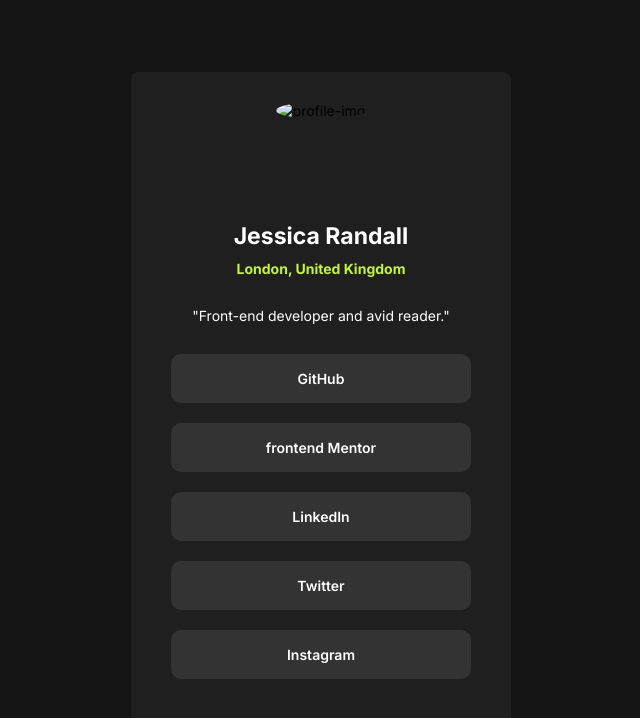
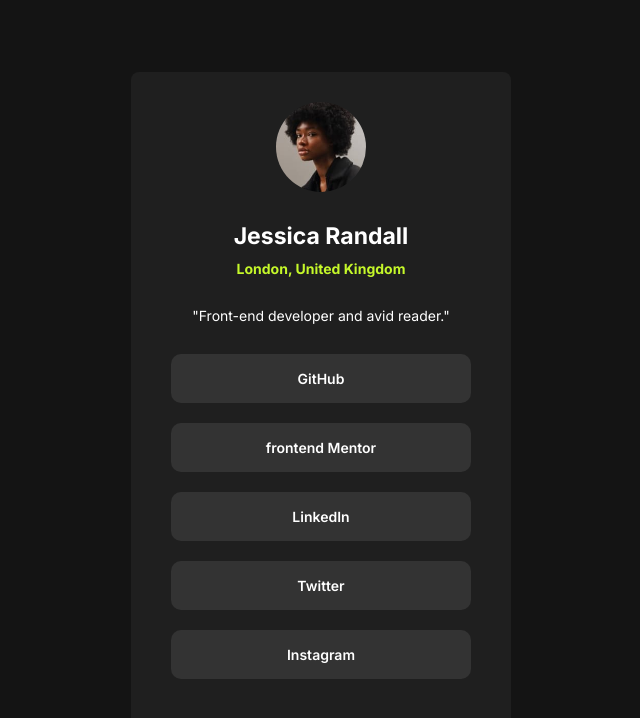
Before and after one commit to vishalwebcoder/Social-links-profile, a plain HTML site: page index.html in a window 1280 px wide. Shown: the whole page, without its empty margins (319-959 px from the left). Drawn offline with Linux system fonts and the light colour scheme.

Commit message:
Update index.html

```diff
--- a/index.html
+++ b/index.html
@@ -30,7 +30,7 @@
     <div class="box">
       <div class="profile">
         <div class="profile-img">
-          <img src="./assets/images/avatar-jessica.jpeg" alt="profile-img">
+          <img src="avatar-jessica.jpeg" alt="profile-img">
         </div>
         <div class="profile-title">
           <h1>Jessica Randall</h1>
```
